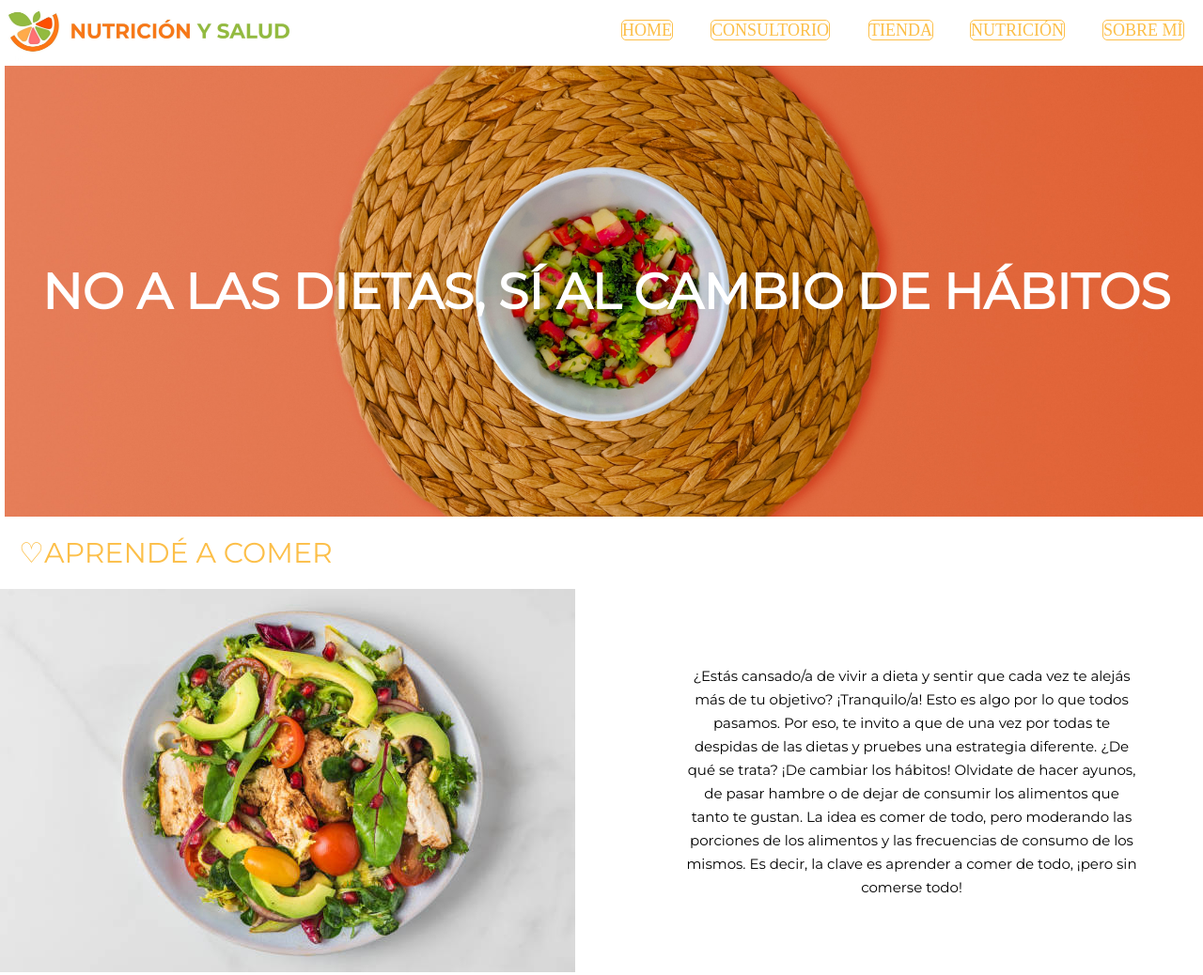
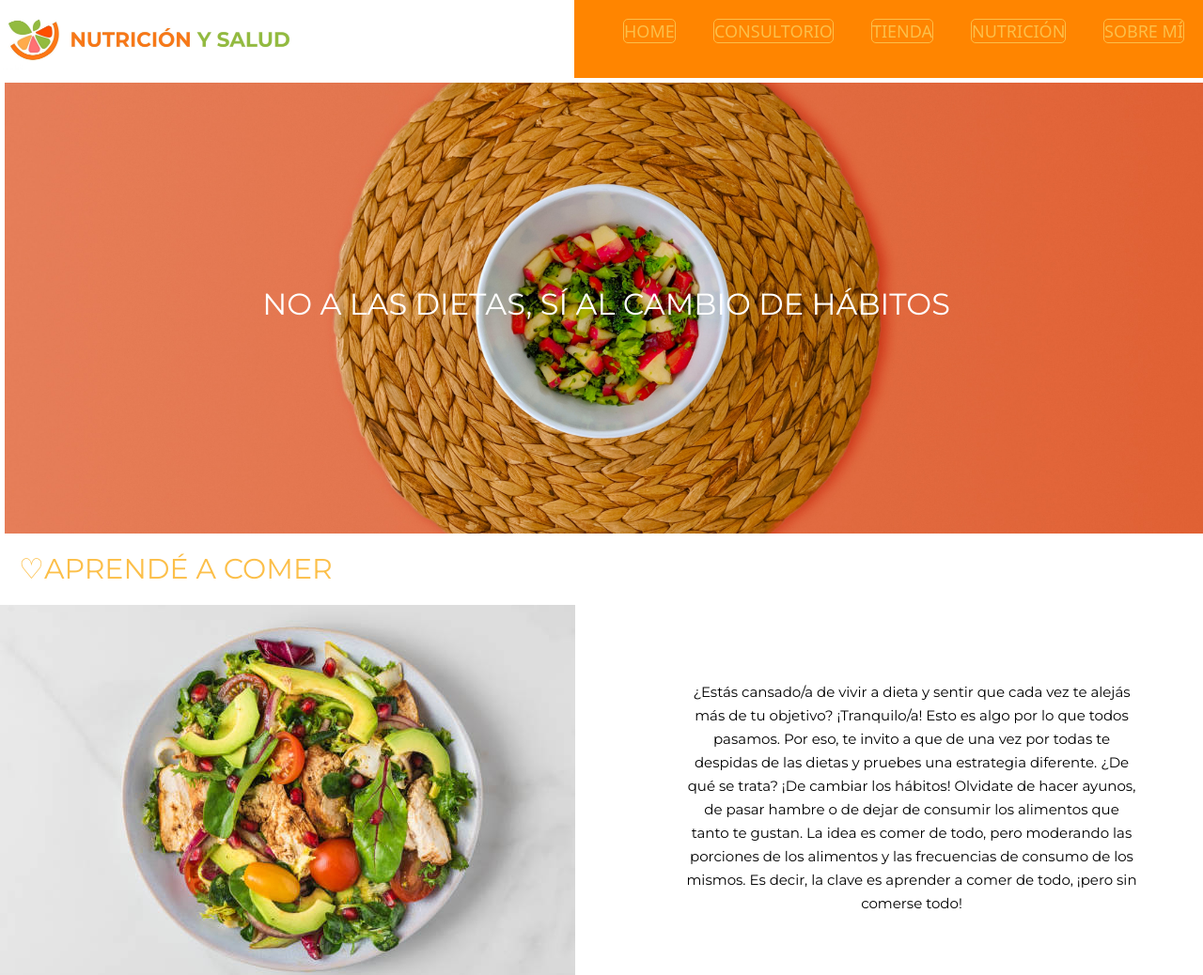
Before and after one commit to valenfiorillo/PF-Fiorillo, a plain HTML site: page index.html in a window 1280 px wide. Shown: the top 1038 px of the page at 94% size. Drawn offline with nearby package versions, Linux system fonts and the light colour scheme.

Commit message:
Modificación html

```diff
--- a/index.html
+++ b/index.html
@@ -6,6 +6,7 @@
     <meta http-equiv="X-UA-Compatible" content="IE=edge">
     <meta name="viewport" content="width=device-width, initial-scale=1.0">
     <link rel="stylesheet" href="https://cdnjs.cloudflare.com/ajax/libs/animate.css/4.1.1/animate.min.css" />
+    <link href="https://cdn.jsdelivr.net/npm/bootstrap@5.2.2/dist/css/bootstrap.min.css" rel="stylesheet" integrity="sha384-Zenh87qX5JnK2Jl0vWa8Ck2rdkQ2Bzep5IDxbcnCeuOxjzrPF/et3URy9Bv1WTRi" crossorigin="anonymous">
     <link rel="stylesheet" href="./css/style.css">
     <title>Nutrición y Salud Argentina</title>
 </head>
@@ -13,7 +14,7 @@
 <body>
     <header>
         <img class="logo" src="./img/logo.jpg" alt="Logo">
-        <nav>
+        <nav class="navstyle" style="background-color: #ff8500;">
             <ul>
                 <li class="animate__animated animate__rubberBand"><a href="./index.html">Home</a></li>
                 <li class="animate__animated animate__rubberBand"><a href="./pages/consultorio.html">Consultorio</a></li>
@@ -98,6 +99,7 @@
             </div>
         </section>
     </footer>
+    <script src="https://cdn.jsdelivr.net/npm/bootstrap@5.2.2/dist/js/bootstrap.bundle.min.js" integrity="sha384-OERcA2EqjJCMA+/3y+gxIOqMEjwtxJY7qPCqsdltbNJuaOe923+mo//f6V8Qbsw3" crossorigin="anonymous"></script>
 </body>
 
 </html>
```
